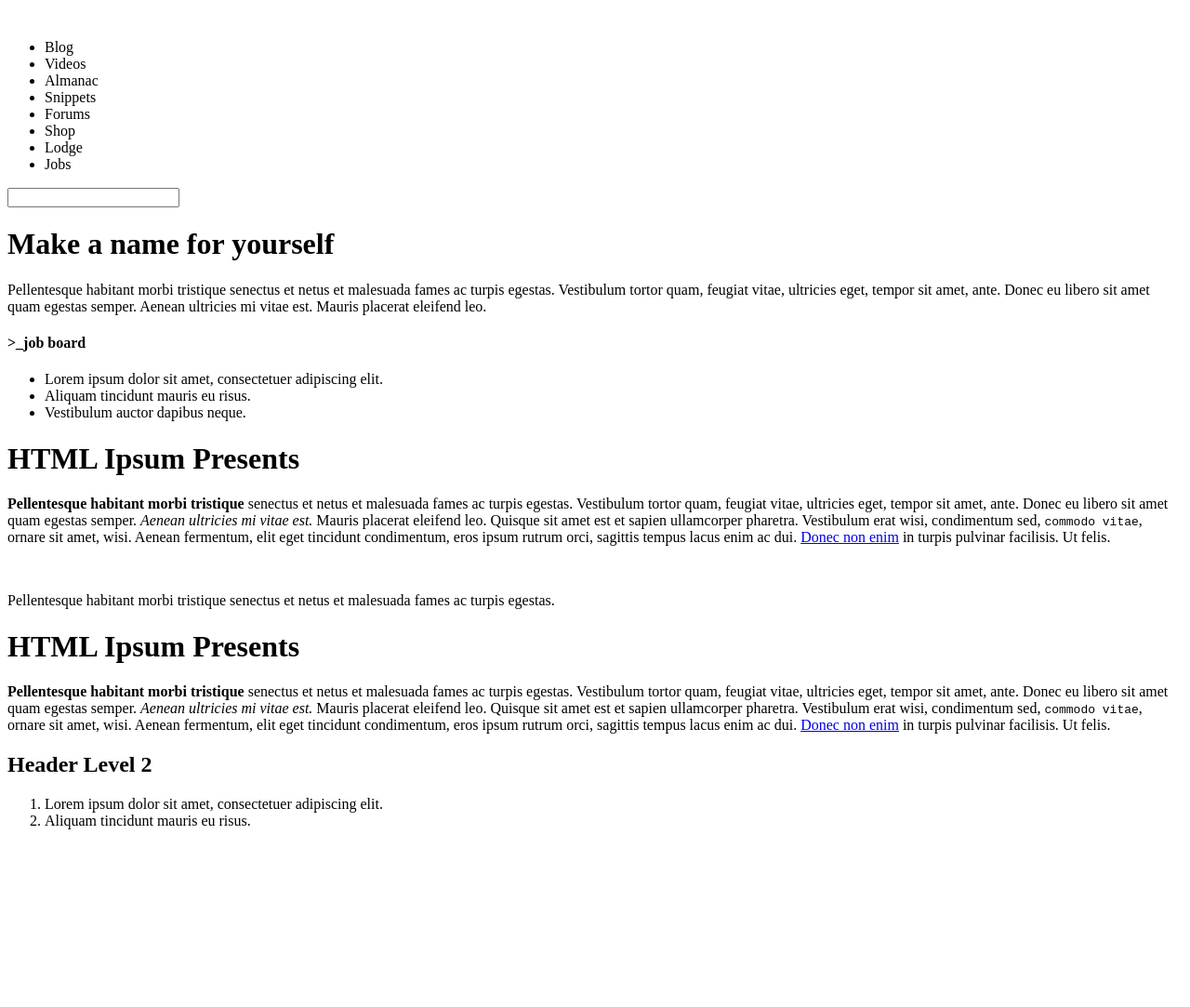
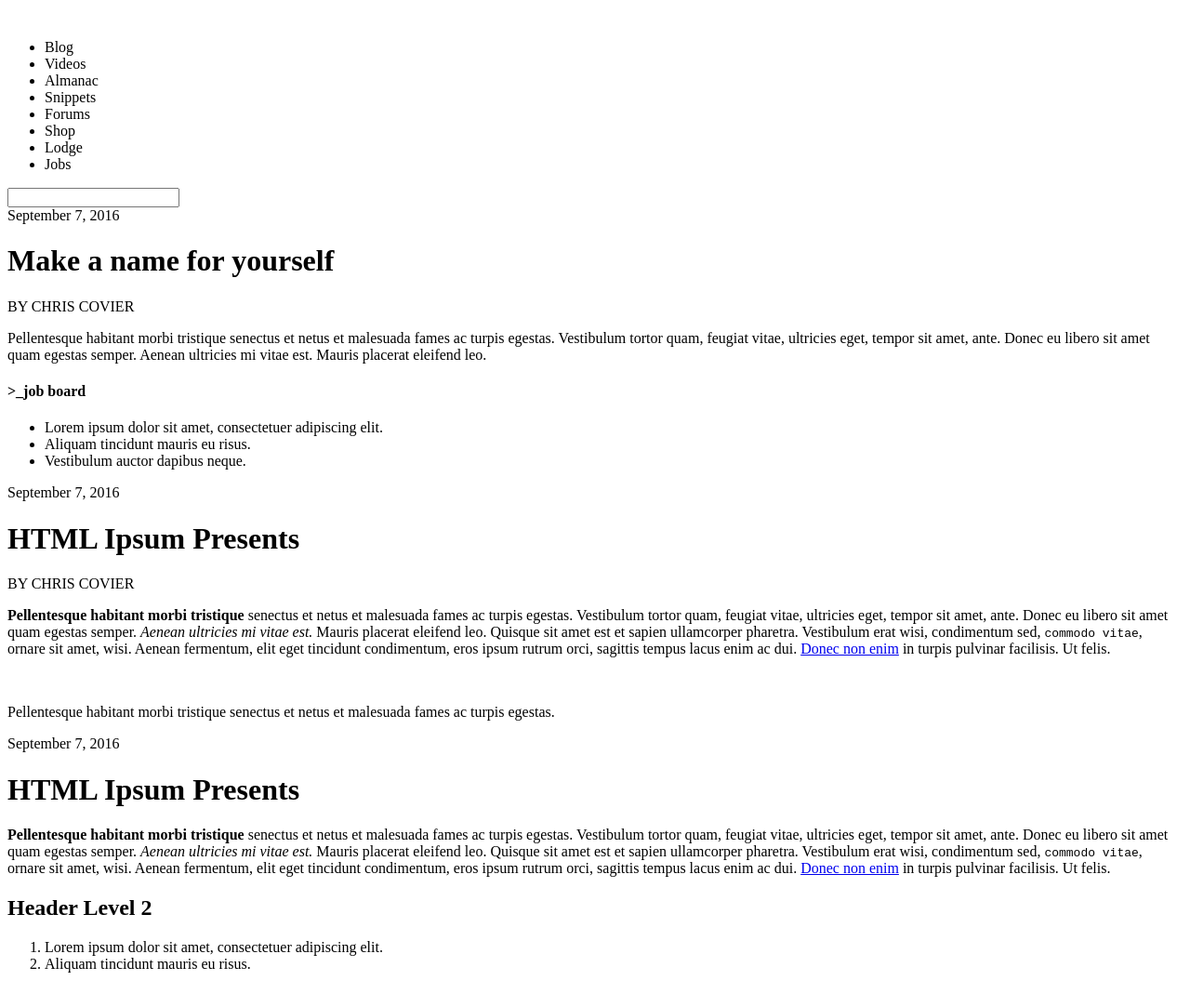
Before and after one commit to mtnzorro/digital_crafts_css_tricks_mockup, a plain HTML site: page index.html in a window 1280 px wide. Shown: the whole page at 93% size. Before the commit the page ends 988 px from the top, so only its background shows below. Drawn offline with Linux system fonts and the light colour scheme.

Commit message:
added styling for author and date class

```diff
--- a/index.html
+++ b/index.html
@@ -2,6 +2,7 @@
 <html>
   <head>
     <meta charset="utf-8">
+    <link rel="stylesheet" href="style.css">
     <title>CSS-TRICKS-MOCKUP</title>
   </head>
   <body>
@@ -23,31 +24,42 @@
       </nav>
     </header>
 
-    <div class="one"><h1>Make a name for yourself</h1><p>Pellentesque habitant morbi tristique senectus et netus et malesuada fames ac turpis egestas. Vestibulum tortor quam, feugiat vitae, ultricies eget, tempor sit amet, ante. Donec eu libero sit amet quam egestas semper. Aenean ultricies mi vitae est. Mauris placerat eleifend leo.</p></div>
-    <div class="two"><h4>>_job board</h4><ul>
+    <div class="one">
+      <span class = "dates">September 7, 2016</span>
+      <h1>Make a name for yourself</h1>
+      <span class = "author">BY CHRIS COVIER</span>
+      <p>Pellentesque habitant morbi tristique senectus et netus et malesuada fames ac turpis egestas. Vestibulum tortor quam, feugiat vitae, ultricies eget, tempor sit amet, ante. Donec eu libero sit amet quam egestas semper. Aenean ultricies mi vitae est. Mauris placerat eleifend leo.</p></div>
+
+    <div class="two"><h4>>_job board</h4>
+      <ul>
         <li>Lorem ipsum dolor sit amet, consectetuer adipiscing elit.</li>
         <li>Aliquam tincidunt mauris eu risus.</li>
         <li>Vestibulum auctor dapibus neque.</li>
       </ul>
 	  </div>
-    <div class="three"><h1>HTML Ipsum Presents</h1>
 
+    <div class="three">
+      <span class = "dates">September 7, 2016</span>
+      <h1>HTML Ipsum Presents</h1>
+      <span class = "author">BY CHRIS COVIER</span>
       <p><strong>Pellentesque habitant morbi tristique</strong> senectus et netus et malesuada fames ac turpis egestas. Vestibulum tortor quam, feugiat vitae, ultricies eget, tempor sit amet, ante. Donec eu libero sit amet quam egestas semper. <em>Aenean ultricies mi vitae est.</em> Mauris placerat eleifend leo. Quisque sit amet est et sapien ullamcorper pharetra. Vestibulum erat wisi, condimentum sed, <code>commodo vitae</code>, ornare sit amet, wisi. Aenean fermentum, elit eget tincidunt condimentum, eros ipsum rutrum orci, sagittis tempus lacus enim ac dui. <a href="#">Donec non enim</a> in turpis pulvinar facilisis. Ut felis.</p></div>
+
     <div class="four"><img src="img2.png" alt="" /><p>Pellentesque habitant morbi tristique senectus et netus et malesuada fames ac turpis egestas.</p></div>
-    <div class="five"><h1>HTML Ipsum Presents</h1>
 
+    <div class="five"><span class = "dates">September 7, 2016</span> <h1>HTML Ipsum Presents</h1>
       <p><strong>Pellentesque habitant morbi tristique</strong> senectus et netus et malesuada fames ac turpis egestas. Vestibulum tortor quam, feugiat vitae, ultricies eget, tempor sit amet, ante. Donec eu libero sit amet quam egestas semper. <em>Aenean ultricies mi vitae est.</em> Mauris placerat eleifend leo. Quisque sit amet est et sapien ullamcorper pharetra. Vestibulum erat wisi, condimentum sed, <code>commodo vitae</code>, ornare sit amet, wisi. Aenean fermentum, elit eget tincidunt condimentum, eros ipsum rutrum orci, sagittis tempus lacus enim ac dui. <a href="#">Donec non enim</a> in turpis pulvinar facilisis. Ut felis.</p>
-
         <h2>Header Level 2</h2>
-
         <ol>
           <li>Lorem ipsum dolor sit amet, consectetuer adipiscing elit.</li>
           <li>Aliquam tincidunt mauris eu risus.</li>
         </ol>
         <img src="img4.png" alt="" />
     </div>
+
     <div class="six"><img src="img3.png" alt="" /></div>
+
     <div class="seven"><img src="img5.png" alt="" /></div>
+
     <div class="eight"><img src="img6.png" alt="" /></div>
 
 
--- /dev/null
+++ b/style.css
@@ -0,0 +1,3 @@
+.dates {
+ width: 100%
+}
```
Lines whose indentation alone changed are shown as unchanged.
